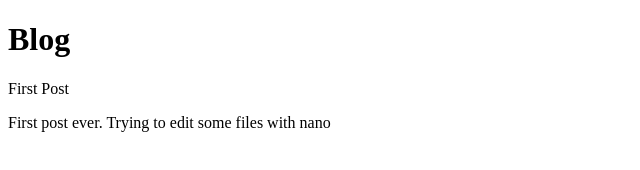
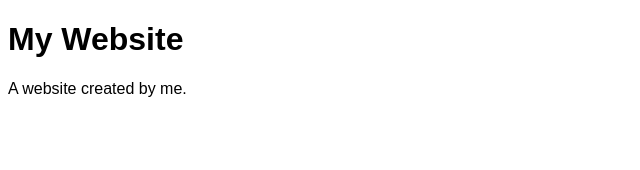
Before and after one commit to lucascamacho/lucascamacho.github.io, a plain HTML site: page index.html in a window 1280 px wide. Shown: the whole page, without its empty margins (0-640 px from the left). Drawn offline with Linux system fonts and the light colour scheme.

Commit message:
using example of website from internet

```diff
--- a/index.html
+++ b/index.html
@@ -1,9 +1,19 @@
 <!DOCTYPE html>
-<html>
+<html lang="en">
+<head>
+<title>Page Title</title>
+<meta charset="UTF-8">
+<meta name="viewport" content="width=device-width, initial-scale=1">
+<style>
+body {
+  font-family: Arial, Helvetica, sans-serif;
+}
+</style>
+</head>
 <body>
-<h1>Blog</h1>
-<p>First Post</p>
-First post ever.
-Trying to edit some files with nano
+
+<h1>My Website</h1>
+<p>A website created by me.</p>
+
 </body>
 </html>
```
